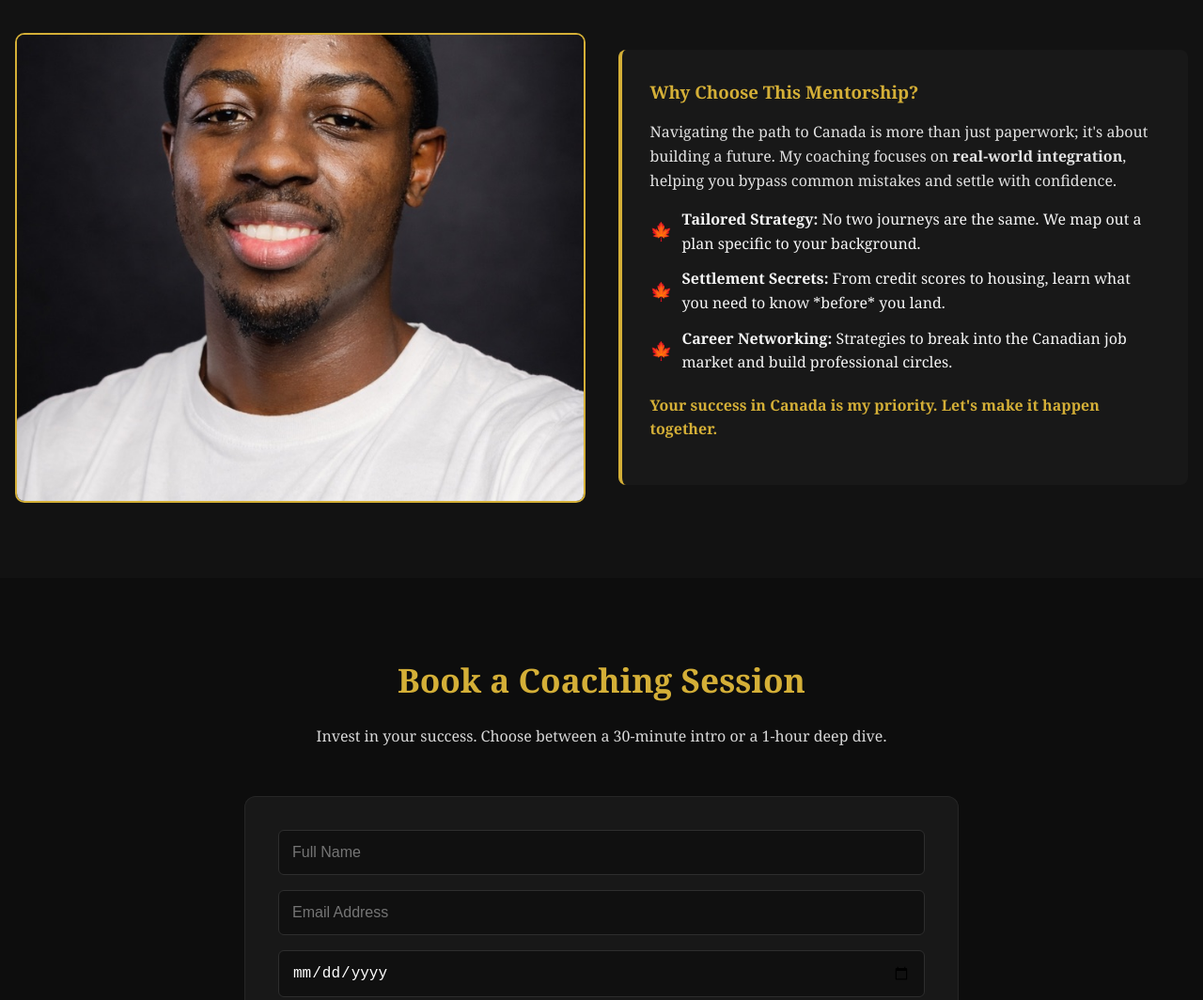
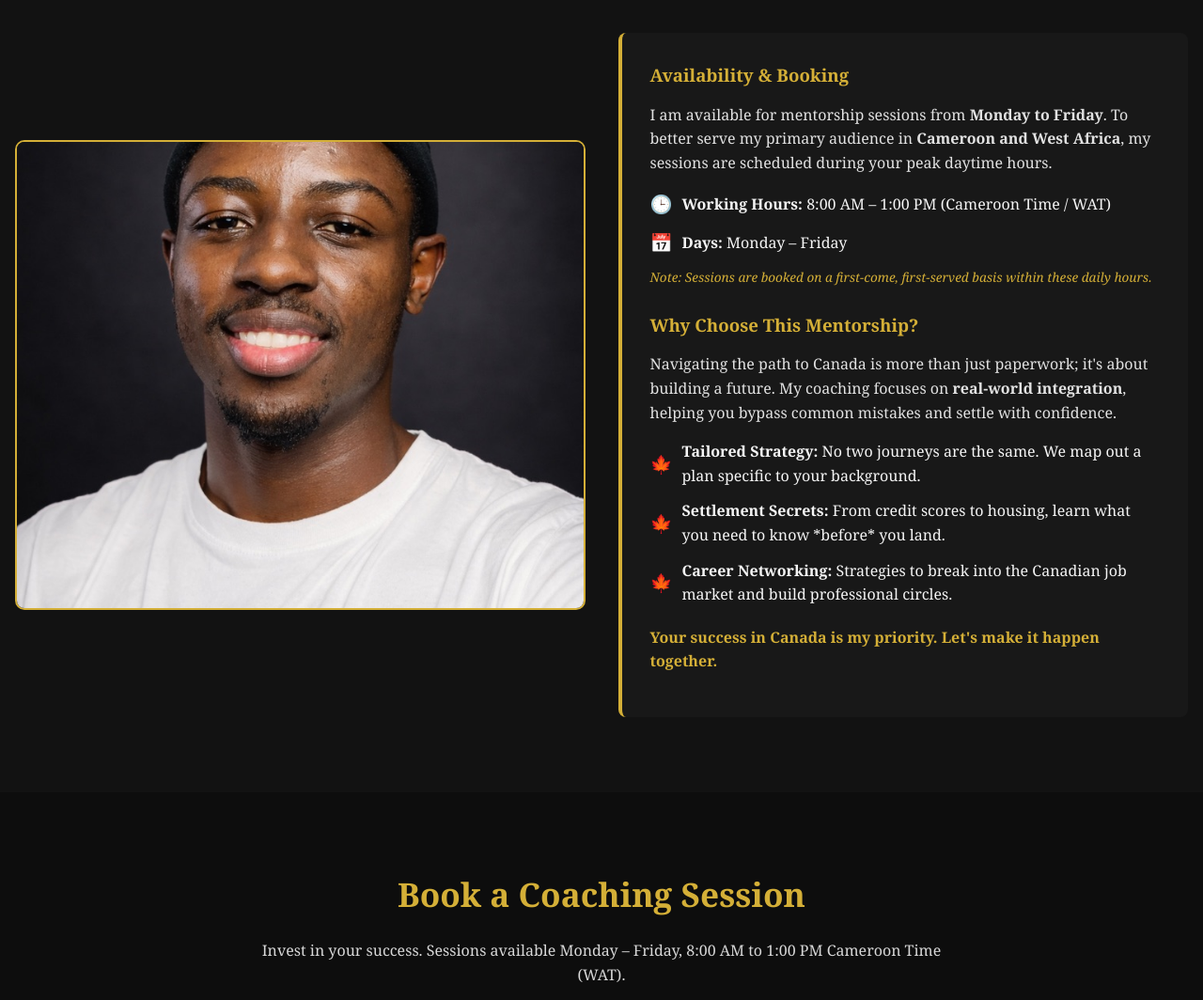
Before and after one commit to penueldivina237-lgtm/emmadrumz, a plain HTML site: page index.html in a window 1280 px wide. Shown: the part 5400-6464 px from the top of the page at 94% size. Drawn offline with nearby package versions, Linux system fonts and the light colour scheme.

Commit message:
Add booking schedule for Cameroon audience (Mon-Fri, 8 AM - 1 PM WAT)

```diff
--- a/index.html
+++ b/index.html
@@ -847,8 +847,9 @@
           </ul>
 
           <div class="flyer-rate">
-            <strong>Session Rate: $40+ CAD</strong><br />
-            Personalized 1-on-1 Mentorship
+            <strong>Monday – Friday</strong><br />
+            8:00 AM – 1:00 PM (Cameroon Time)<br />
+            <strong>Session Rate: $40+ CAD</strong>
           </div>
             <strong>Hourly Rate: $75/hour</strong><br />
             Minimum Booking: 2 hours
@@ -876,7 +877,24 @@
           <img src="image2.jpeg" alt="Divine Emmanuel - Canadian Success Coach" loading="lazy" style="border: 2px solid #d4af37;" />
         </div>
         <div class="about-box">
-          <h3 style="color: #d4af37; margin-bottom: 15px;">Why Choose This Mentorship?</h3>
+          <h3 style="color: #d4af37; margin-bottom: 15px;">Availability & Booking</h3>
+          <p>
+            I am available for mentorship sessions from <strong>Monday to Friday</strong>. To better serve my primary audience in <strong>Cameroon and West Africa</strong>, my sessions are scheduled during your peak daytime hours.
+          </p>
+          <ul style="list-style: none; padding: 0;">
+            <li style="margin-bottom: 10px; display: flex; align-items: center;">
+              <span style="font-size: 1.2rem; margin-right: 10px;">🕒</span>
+              <span><strong>Working Hours:</strong> 8:00 AM – 1:00 PM (Cameroon Time / WAT)</span>
+            </li>
+            <li style="margin-bottom: 10px; display: flex; align-items: center;">
+              <span style="font-size: 1.2rem; margin-right: 10px;">📅</span>
+              <span><strong>Days:</strong> Monday – Friday</span>
+            </li>
+          </ul>
+          <p style="font-size: 0.85rem; color: #d4af37; margin-top: 10px;">
+            <em>Note: Sessions are booked on a first-come, first-served basis within these daily hours.</em>
+          </p>
+          <h3 style="color: #d4af37; margin-top: 25px; margin-bottom: 15px;">Why Choose This Mentorship?</h3>
           <p>
             Navigating the path to Canada is more than just paperwork; it's about building a future. My coaching focuses on <strong>real-world integration</strong>, helping you bypass common mistakes and settle with confidence.
           </p>
@@ -906,7 +924,7 @@
     <div class="container">
       <h2 class="section-title">Book a Coaching Session</h2>
       <p class="section-subtitle">
-        Invest in your success. Choose between a 30-minute intro or a 1-hour deep dive.
+        Invest in your success. Sessions available Monday – Friday, 8:00 AM to 1:00 PM Cameroon Time (WAT).
       </p>
 
       <div class="booking-box">
```
